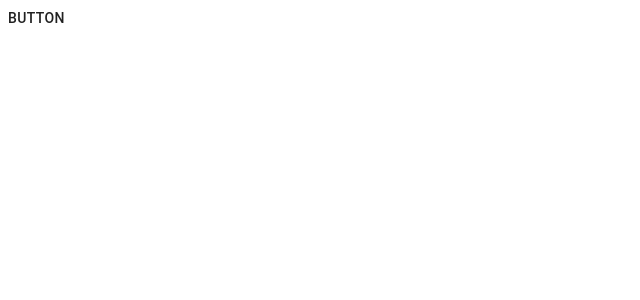
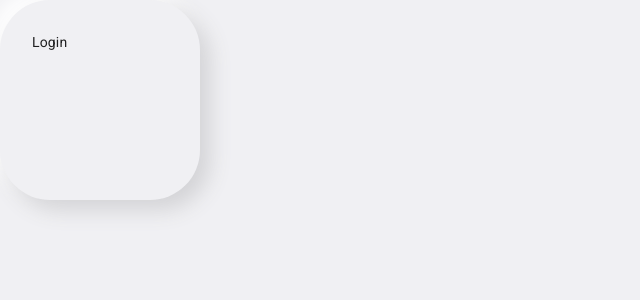
Before and after one commit to KseniyaShukevich/social-network, a Next.js app: page / in a window 1280 px wide. Shown: the top 300 px of the page, without its empty margins (0-640 px from the left). Built offline with nearby package versions, Linux system fonts and the light colour scheme.

Commit message:
feat: add material ui and Container

```diff
--- /dev/null
+++ b/components/Container.tsx
@@ -0,0 +1,31 @@
+import { makeStyles } from "@material-ui/core/styles";
+import { ReactElement } from "react";
+
+const useStyles = makeStyles((theme) =>({
+  container: {
+    width: 200,
+    height: 200,
+    borderRadius: 50,
+    backgroundColor: '#f0f0f3',
+    boxShadow: '10px 10px 21px #d3d3d6, -10px -10px 21px #fff',
+    padding: theme.spacing(4),
+  }
+}))
+
+interface IProps {
+  children: ReactElement | string,
+}
+
+const Container: React.FC<IProps> = ({
+  children,
+}) => {
+  const classes = useStyles();
+
+  return (
+    <div className={classes.container}>
+      {children}
+    </div>
+  )
+}
+
+export default Container;
--- a/package.json
+++ b/package.json
@@ -14,6 +14,8 @@
   },
   "dependencies": {
     "@material-ui/core": "^4.12.3",
+    "@material-ui/icons": "^4.11.2",
+    "babel-plugin-import": "^1.13.3",
     "next": "11.1.0",
     "normalize.css": "^8.0.1",
     "react": "17.0.2",
--- a/pages/_app.tsx
+++ b/pages/_app.tsx
@@ -1,7 +1,33 @@
 import 'normalize.css';
-import type { AppProps } from 'next/app';
+import { FC, useEffect } from 'react';
+import CssBaseline from '@material-ui/core/CssBaseline';
+import { ThemeProvider } from '@material-ui/core/styles';
+import { AppProps } from 'next/app';
+import Head from 'next/head';
+import theme from '../styles/theme';
 
-function MyApp({ Component, pageProps }: AppProps) {
-  return <Component {...pageProps} />;
-}
+const MyApp: FC<AppProps> = ({ Component, pageProps }: AppProps) => {
+  useEffect(() => {
+    // Remove the server-side injected CSS.
+    const jssStyles = document.querySelector('#jss-server-side');
+    if (jssStyles) {
+      jssStyles?.parentElement?.removeChild(jssStyles);
+    }
+  }, []);
+
+  return (
+    <>
+      <Head>
+        <title>My App</title>
+        <meta name="viewport" content="minimum-scale=1, initial-scale=1, width=device-width" />
+      </Head>
+      <ThemeProvider theme={theme}>
+        {/* CssBaseline kickstart an elegant, consistent, and simple baseline to build upon. */}
+        <CssBaseline />
+        <Component {...pageProps} />
+      </ThemeProvider>
+    </>
+  );
+};
+
 export default MyApp;
--- /dev/null
+++ b/pages/_document.tsx
@@ -0,0 +1,62 @@
+import React from 'react';
+import { ServerStyleSheets } from '@material-ui/core/styles';
+import Document, { Html, Head, Main, NextScript } from 'next/document';
+
+export default class MyDocument extends Document {
+  render() {
+    return (
+      <Html lang="en">
+        <Head>
+          <link rel="stylesheet" href="https://fonts.googleapis.com/css?family=Roboto:300,400,500,700&display=swap" />
+        </Head>
+        <body>
+          <Main />
+          <NextScript />
+        </body>
+      </Html>
+    );
+  }
+}
+
+// `getInitialProps` belongs to `_document` (instead of `_app`),
+// it's compatible with server-side generation (SSG).
+MyDocument.getInitialProps = async (ctx) => {
+  // Resolution order
+  //
+  // On the server:
+  // 1. app.getInitialProps
+  // 2. page.getInitialProps
+  // 3. document.getInitialProps
+  // 4. app.render
+  // 5. page.render
+  // 6. document.render
+  //
+  // On the server with error:
+  // 1. document.getInitialProps
+  // 2. app.render
+  // 3. page.render
+  // 4. document.render
+  //
+  // On the client
+  // 1. app.getInitialProps
+  // 2. page.getInitialProps
+  // 3. app.render
+  // 4. page.render
+
+  // Render app and page and get the context of the page with collected side effects.
+  const sheets = new ServerStyleSheets();
+  const originalRenderPage = ctx.renderPage;
+
+  ctx.renderPage = () =>
+    originalRenderPage({
+      enhanceApp: (App) => (props) => sheets.collect(<App {...props} />),
+    });
+
+  const initialProps = await Document.getInitialProps(ctx);
+
+  return {
+    ...initialProps,
+    // Styles fragment is rendered after the app and page rendering finish.
+    styles: [...React.Children.toArray(initialProps.styles), sheets.getStyleElement()],
+  };
+};
--- a/pages/index.tsx
+++ b/pages/index.tsx
@@ -2,12 +2,13 @@ import type { NextPage } from 'next';
 import Head from 'next/head';
 import Image from 'next/image';
 import { Button } from '@material-ui/core';
+import Container from '../components/Container';
 
 const Home: NextPage = () => {
   return (
-    <div>
-      <Button>button</Button>
-    </div>
+    <Container>
+      Login
+    </Container>
   );
 };
 
--- /dev/null
+++ b/styles/theme.ts
@@ -0,0 +1,22 @@
+import { createTheme } from '@material-ui/core/styles';
+import { red } from '@material-ui/core/colors';
+
+// Create a theme instance.
+const theme = createTheme({
+  palette: {
+    primary: {
+      main: '#556cd6',
+    },
+    secondary: {
+      main: '#19857b',
+    },
+    error: {
+      main: red.A400,
+    },
+    background: {
+      default: '#f0f0f3',
+    },
+  },
+});
+
+export default theme;
--- a/tsconfig.json
+++ b/tsconfig.json
@@ -14,6 +14,6 @@
     "isolatedModules": true,
     "jsx": "preserve"
   },
-  "include": ["next-env.d.ts", "**/*.ts", "**/*.tsx"],
+  "include": ["next-env.d.ts", "**/*.ts", "**/*.tsx", "pages/_document.tsx", "pages/_app.tsx"],
   "exclude": ["node_modules"]
 }
```
Also changed, not shown: pages/account.tsx (added, +7 -0 lines), pages/messages.tsx (added, +7 -0 lines), .babelrc (added), .eslintrc.json, 1 other file (tests, documents, lock files or other folders).
